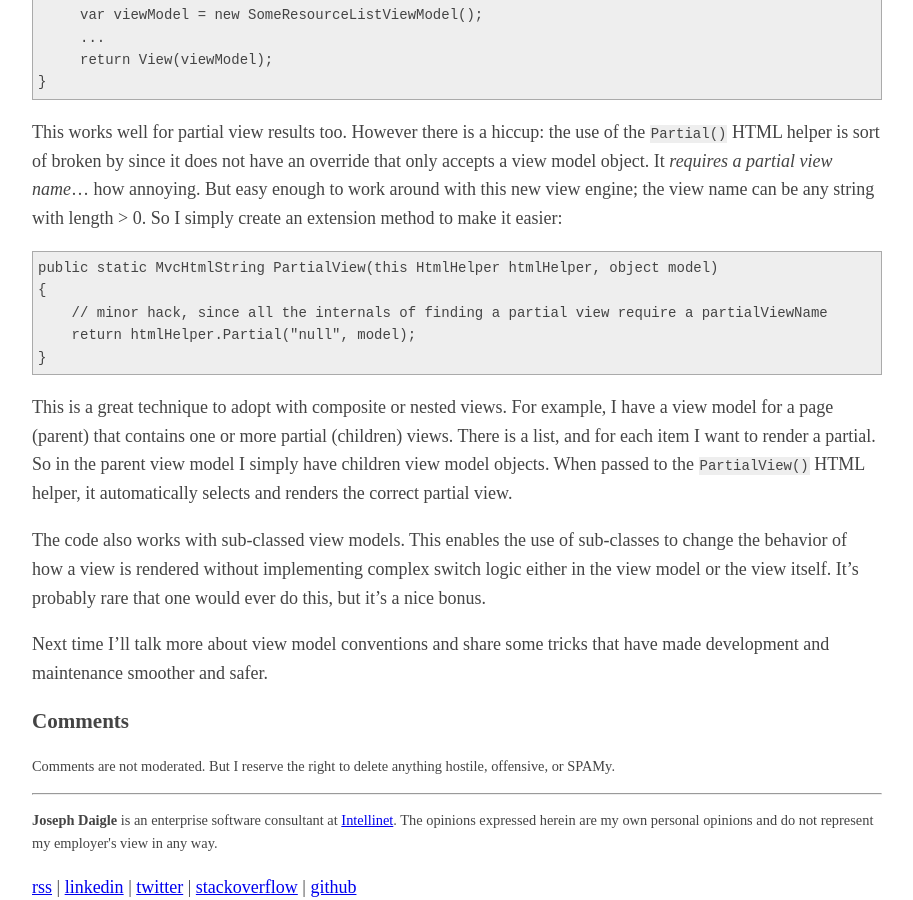
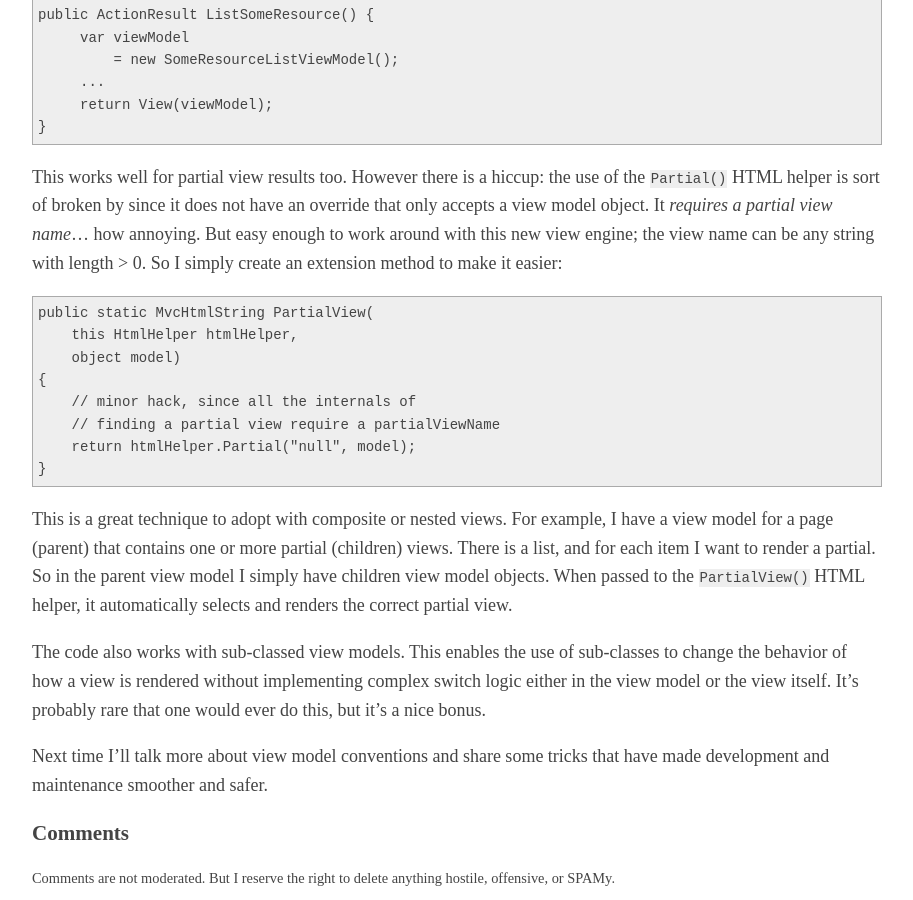
Before and after one commit to jdaigle/jdaigle.github.io, a Jekyll site: the page built from _posts/2016-01-05-bridging-aspnet-mvc-part-2-the-view-engine.md, in a window 1280 px wide and 900 px high, scrolled down 1483 px. Shown: the whole window, without its empty margins (183-1096 px from the left). Built offline with Jekyll 4.4.1, drawn with Linux system fonts in a browser that asks for light colours; Markdown is read by kramdown in place of the engine named in the settings.

Commit message:
cleaning up the markup a bit so it renders better at low res

```diff
--- a/_posts/2016-01-05-bridging-aspnet-mvc-part-2-the-view-engine.md
+++ b/_posts/2016-01-05-bridging-aspnet-mvc-part-2-the-view-engine.md
@@ -27,21 +27,26 @@ Not only does it select the view based on the view model's class and namespace,
 
 And then on startup, insert the new view engine:
 
-    ViewEngines.Engines.Insert(0, new ViewModelSpecifiedViewEngine());
+    ViewEngines.Engines.Insert(0,
+        new ViewModelSpecifiedViewEngine());
 
 In your controller actions, simply construct the view model and return the view result.
 
     public ActionResult ListSomeResource() {
-         var viewModel = new SomeResourceListViewModel();
+         var viewModel
+             = new SomeResourceListViewModel();
          ...
          return View(viewModel);
     }
 
 This works well for partial view results too. However there is a hiccup: the use of the `Partial()` HTML helper is sort of broken by since it does not have an override that only accepts a view model object. It *requires a partial view name*... how annoying. But easy enough to work around with this new view engine; the view name can be any string with length > 0. So I simply create an extension method to make it easier:
 
-    public static MvcHtmlString PartialView(this HtmlHelper htmlHelper, object model)
+    public static MvcHtmlString PartialView(
+        this HtmlHelper htmlHelper,
+        object model)
     {
-        // minor hack, since all the internals of finding a partial view require a partialViewName
+        // minor hack, since all the internals of
+        // finding a partial view require a partialViewName
         return htmlHelper.Partial("null", model);
     }
 
```
